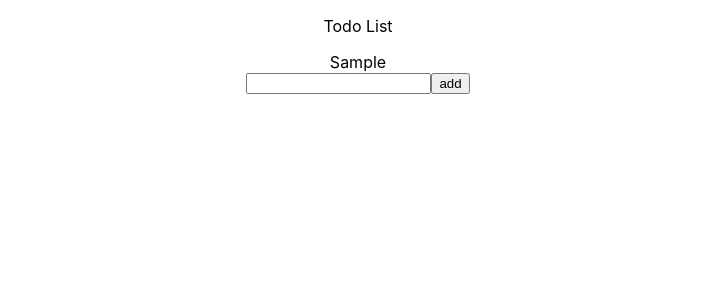
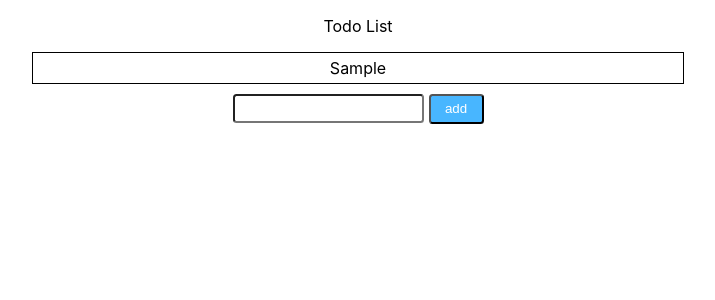
Before and after one commit to changloria/react-todolist, a React (Create React App) app: page / in a window 1280 px wide. Both pictures are taken after typing "Sample" into the empty fields and a click on the input "add". Shown: the top 300 px of the page, without its empty margins (282-997 px from the left). Built offline with nearby package versions, Linux system fonts and the light colour scheme.

Commit message:
[React TodoList][Gloria] -feat: adding all css styles

```diff
--- a/src/components/TodoGenerator.js
+++ b/src/components/TodoGenerator.js
@@ -1,4 +1,5 @@
 import { useState } from "react";
+import '../style/style.css'
 
 function TodoGenerator(props){
     const [content, setContent] = useState("")
@@ -19,8 +20,8 @@ function TodoGenerator(props){
     return(
         <div>
             <form onSubmit={toSubmit}>
-            <input type="text" value={content} onChange={handleContentValue} required></input>
-            <input type="submit" value="add"></input>
+            <input type="text" value={content} class="input-field" onChange={handleContentValue} required></input>
+            <input type="submit" value="add" class="button"></input>
             </form>
         </div>
     );
--- a/src/components/TodoItem.js
+++ b/src/components/TodoItem.js
@@ -1,7 +1,9 @@
+import "../style/style.css"
+
 
 function TodoItem(props){
     return(
-        <div>{props.content}</div>
+        <div class="todoItemLine">{props.content}</div>
     );
 }
 
--- /dev/null
+++ b/src/style/style.css
@@ -0,0 +1,23 @@
+.button{
+    background-color: rgb(72, 182, 255);
+    color: white;
+    border-radius: 3.5px;
+    padding: 5px;
+    width: 55px;
+    height: 30px;
+    margin-left: 5px;
+  }
+
+  .input-field{
+    margin-top: 10px;
+    border-radius: 3.5px;
+    padding: 5px;
+  }
+
+  .todoItemLine{
+    width: 50%;
+    padding: 5px;
+    border: 1.5px solid black;
+    margin: auto;
+    margin-top: 10px;
+  }
```
